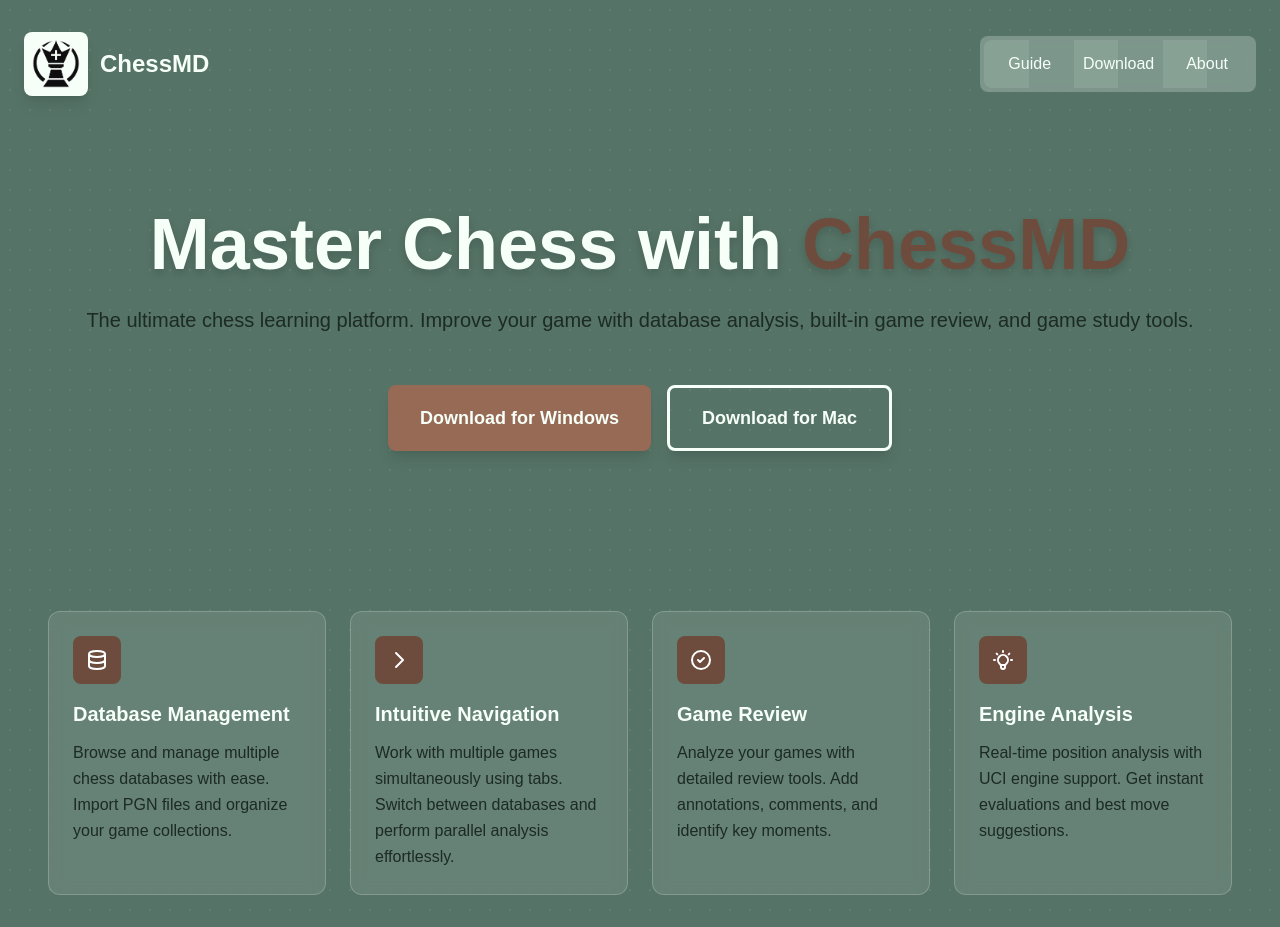
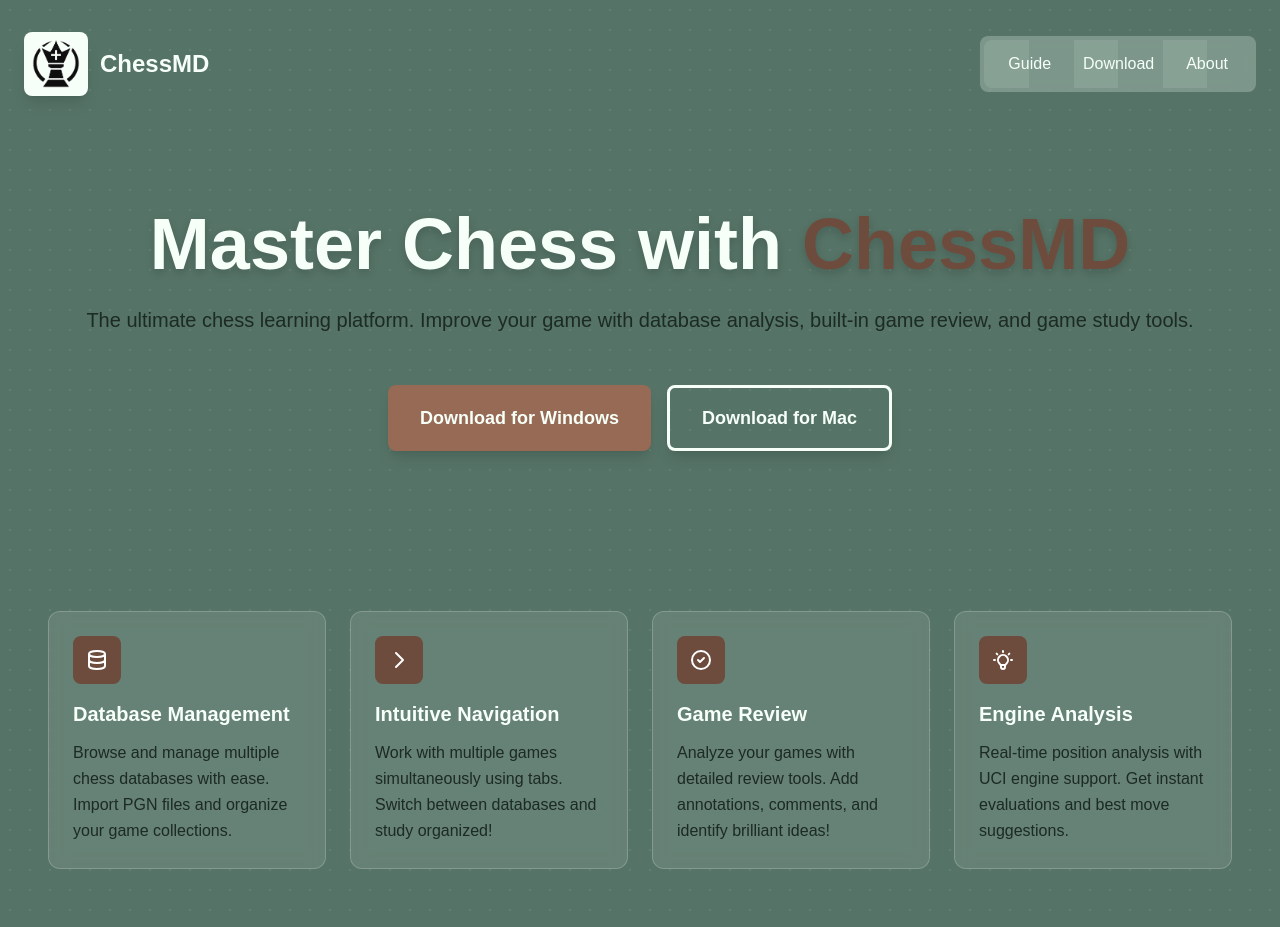
Before and after one commit to ChessMD/SiteMD, a Next.js app: page / in a window 1280 px wide. Shown: the top 927 px of the page. Built offline with nearby package versions, Linux system fonts and the light colour scheme.

Commit message:
add hover anim to home page button and make more content changes

```diff
--- a/src/app/page.tsx
+++ b/src/app/page.tsx
@@ -64,7 +64,7 @@ export default function Home() {
               </h4>
               <p className="text-cambridge-blue-100 leading-relaxed">
                 Work with multiple games simultaneously using tabs. Switch between
-                databases and perform parallel analysis effortlessly.
+                databases and study organized!
               </p>
             </div>
 
@@ -80,7 +80,7 @@ export default function Home() {
               </h4>
               <p className="text-cambridge-blue-100 leading-relaxed">
                 Analyze your games with detailed review tools. Add annotations,
-                comments, and identify key moments.
+                comments, and identify brilliant ideas!
               </p>
             </div>
 
--- a/src/components/Navigation.tsx
+++ b/src/components/Navigation.tsx
@@ -10,7 +10,7 @@ export default function Navigation({ currentPage = 'home' }: NavigationProps) {
   return (
     <header className="container mx-auto px-6 py-8 relative z-10">
       <nav className="flex items-center justify-between">
-        <Link href="/" className="flex items-center space-x-3">
+        <Link href="/" className="flex items-center space-x-3 transition transform hover:scale-105 hover:translate-y-0.5 duration-200">
           <div className="w-16 h-16 bg-mint-cream rounded-lg flex items-center justify-center shadow-lg">
             <Image src="/logo.png" alt="ChessMD Logo" width={48} height={48} />
           </div>
```
